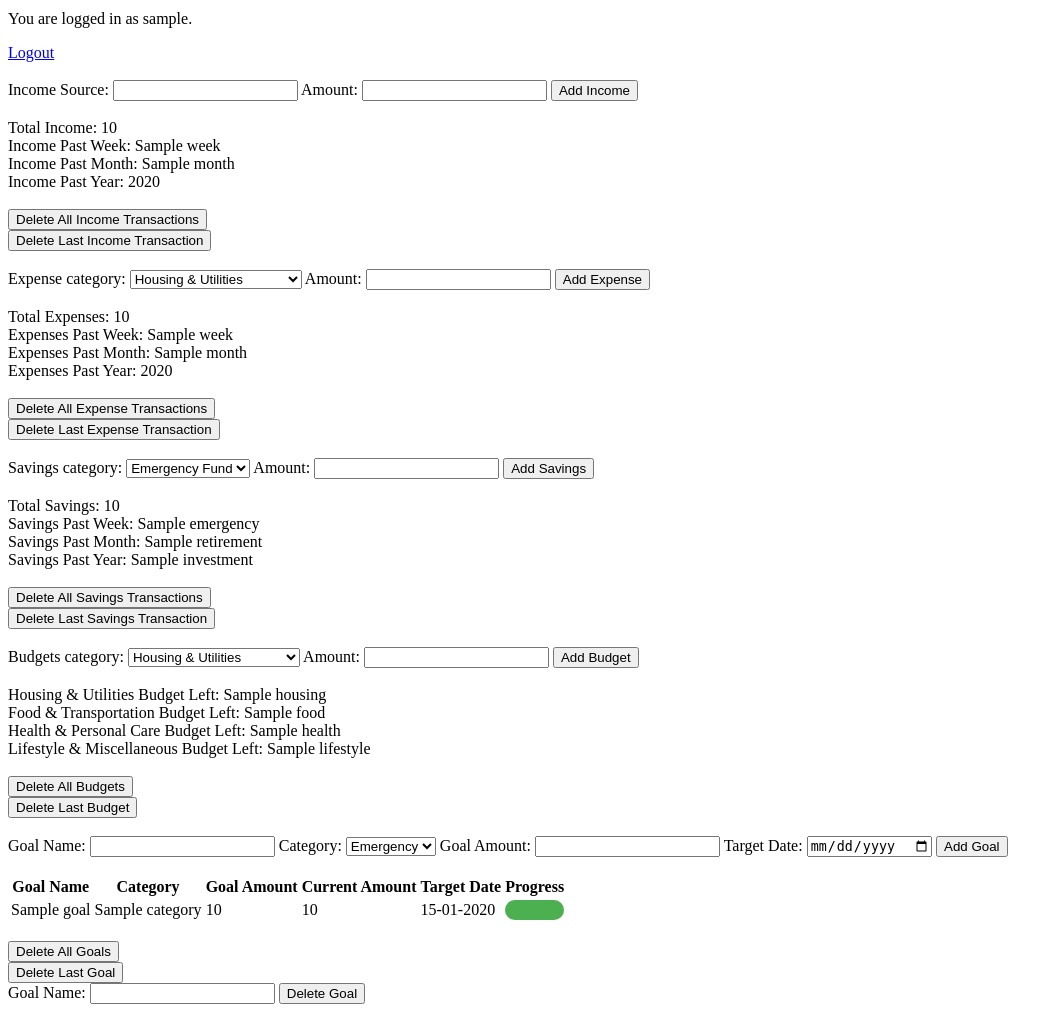
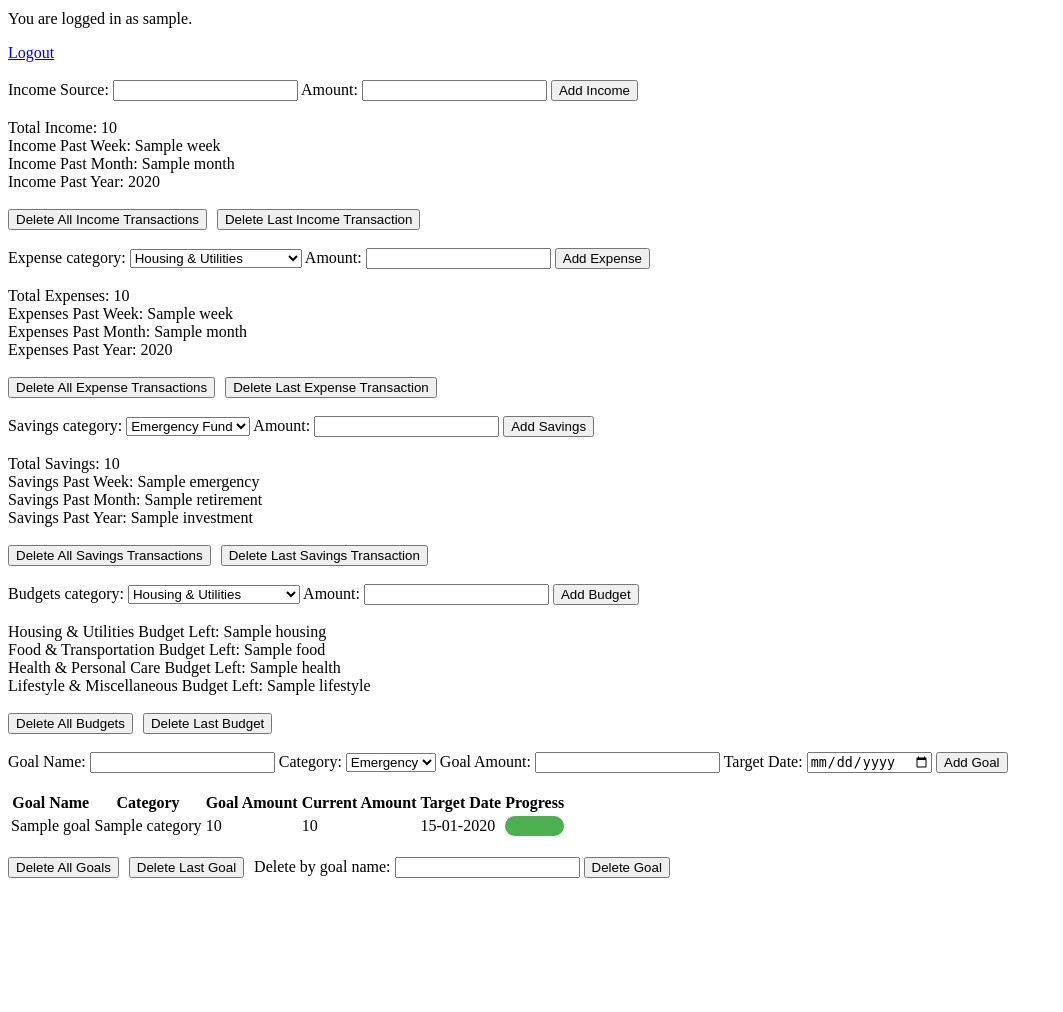
Before and after one commit to trickwide/personal-finance-tracker, a Flask app: template src/templates/frontend/dashboard.html in a window 1280 px wide. Shown: the part 50-1062 px from the top of the page, without its empty margins (0-1063 px from the left). After the commit the page ends 928 px from the top, so only its background shows below. Run offline with Flask 3, Linux system fonts and the light colour scheme; the visitor is signed in with stand-in values (Sample User, id 1); the template is opened without the code that fills it: most values are stand-ins (such as "Sample title", 1, 10 or a date in 2020).

Commit message:
Deletion buttons are now on same level with each other

```diff
--- a/src/static/dashboard.css
+++ b/src/static/dashboard.css
@@ -10,3 +10,11 @@
   background-color: #4caf50;
   border-radius: 10px;
 }
+
+.button-group {
+  display: flex;
+}
+
+.form-wrapper {
+  margin-right: 10px;
+}
--- a/src/templates/frontend/dashboard.html
+++ b/src/templates/frontend/dashboard.html
@@ -39,14 +39,18 @@
         <label>Income Past Year:</label> {{ income.year }}
     </div>
     </br>
-    <div>
+    <div class="button-group">
+        <div class="form-wrapper">
             <form method="POST" action="{{ url_for('delete_all_income') }}" onsubmit="return confirm('Are you sure you want to delete all income transactions? This action cannot be undone.');">
                 <button type="submit">Delete All Income Transactions</button>
             </form>
+        </div>
 
+        <div class="form-wrapper">
             <form method="POST" action="{{ url_for('delete_last_income') }}" onsubmit="return confirm('Are you sure you want to delete the last income transaction? This action cannot be undone.');">
                 <button type="submit">Delete Last Income Transaction</button>
             </form>
+        </div>
     </div>
 </br>
     <form action="{{ url_for('add_expense') }}" method="post">
@@ -74,14 +78,18 @@
         <label>Expenses Past Year:</label> {{ expense.year }}
     </div>
     </br>
-    <div>
+    <div class="button-group">
+        <div class="form-wrapper">
             <form method="POST" action="{{ url_for('delete_all_expenses') }}" onsubmit="return confirm('Are you sure you want to delete all expense transactions? This action cannot be undone.');">
                 <button type="submit">Delete All Expense Transactions</button>
             </form>
+        </div>
 
+        <div class="form-wrapper">
             <form method="POST" action="{{ url_for('delete_last_expense') }}" onsubmit="return confirm('Are you sure you want to delete the last expense transaction? This action cannot be undone.');">
                 <button type="submit">Delete Last Expense Transaction</button>
             </form>
+        </div>
     </div>
 </br>
     <form action="{{ url_for('add_saving') }}" method="post">
@@ -108,14 +116,18 @@
         <label>Savings Past Year:</label> {{ savings.investment}}
     </div>
     </br>
-    <div>
+    <div class="button-group">
+        <div class="form-wrapper">
             <form method="POST" action="{{ url_for('delete_all_savings') }}" onsubmit="return confirm('Are you sure you want to delete all savings transactions? This action cannot be undone.');">
                 <button type="submit">Delete All Savings Transactions</button>
             </form>
+        </div>
 
+        <div class="form-wrapper">
             <form method="POST" action="{{ url_for('delete_last_saving') }}" onsubmit="return confirm('Are you sure you want to delete the last savings transaction? This action cannot be undone.');">
                 <button type="submit">Delete Last Savings Transaction</button>
             </form>
+        </div>
     </div>
 </br>
     <form action="{{ url_for('add_budget') }}" method="post">
@@ -141,13 +153,19 @@
         <label>Lifestyle & Miscellaneous Budget Left:</label> {{ budget.lifestyle }}
     </div>
     </br>
+    <div class="button-group">
+        <div class="form-wrapper">
             <form method="POST" action="{{ url_for('delete_all_budgets') }}" onsubmit="return confirm('Are you sure you want to delete all budgets? This action cannot be undone.');">
                 <button type="submit">Delete All Budgets</button>
             </form>
+        </div>
 
+        <div class="form-wrapper">
             <form method="POST" action="{{ url_for('delete_last_budget') }}" onsubmit="return confirm('Are you sure you want to delete the last budget? This action cannot be undone.');">
                 <button type="submit">Delete Last Budget</button>
             </form>
+        </div>
+    </div>
 </br>
 
     <form action="{{ url_for('add_goal') }}" method="post">
@@ -204,18 +222,27 @@
             </tbody>
         </table>
         </br>
+        <div class="button-group">
+            <div class="form-wrapper">
                 <form method="POST" action="{{ url_for('delete_all_goals') }}" onsubmit="return confirm('Are you sure you want to delete all goals? This action cannot be undone.');">
                     <button type="submit">Delete All Goals</button>
                 </form>
+            </div>
 
+            <div class="form-wrapper">
                 <form method="POST" action="{{ url_for('delete_last_goal') }}" onsubmit="return confirm('Are you sure you want to delete the last goal? This action cannot be undone.');">
                     <button type="submit">Delete Last Goal</button>
                 </form>
+            </div>
+
+            <div class="form-wrapper">
                 <form method="POST" action="{{ url_for('delete_goal_by_name') }}" onsubmit="return confirm('Are you sure you want to delete the goal? This action cannot be undone.');">
-            <label for="goal_name">Goal Name:</label>
+                    <label for="goal_name">Delete by goal name:</label>
                     <input type="text" id="goal_name "name="name" required>
                     <button type="submit">Delete Goal</button>
                 </form>
+            </div>
+        </div>
 
     </div>
 
```
Lines whose indentation alone changed are shown as unchanged.
